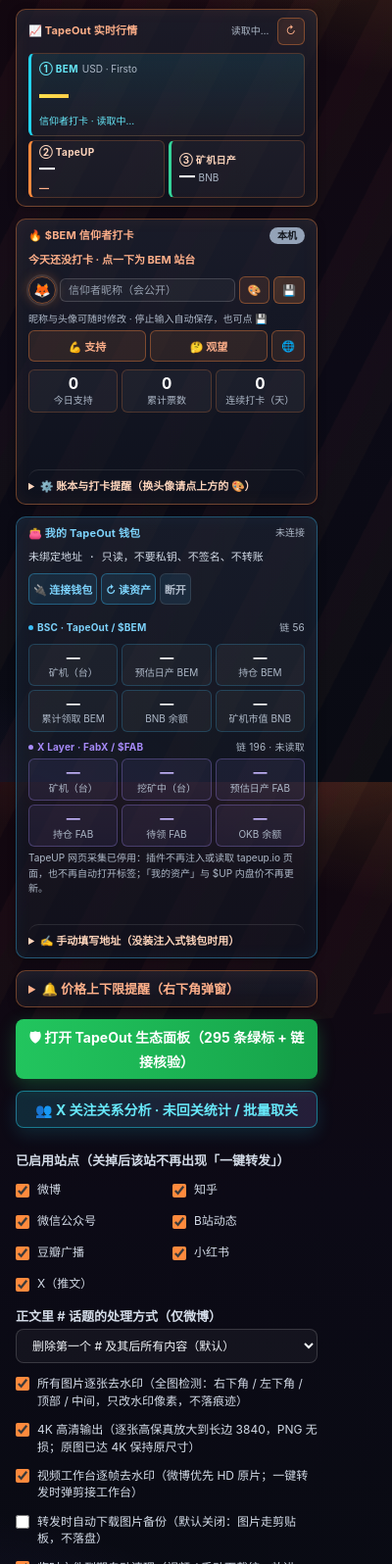
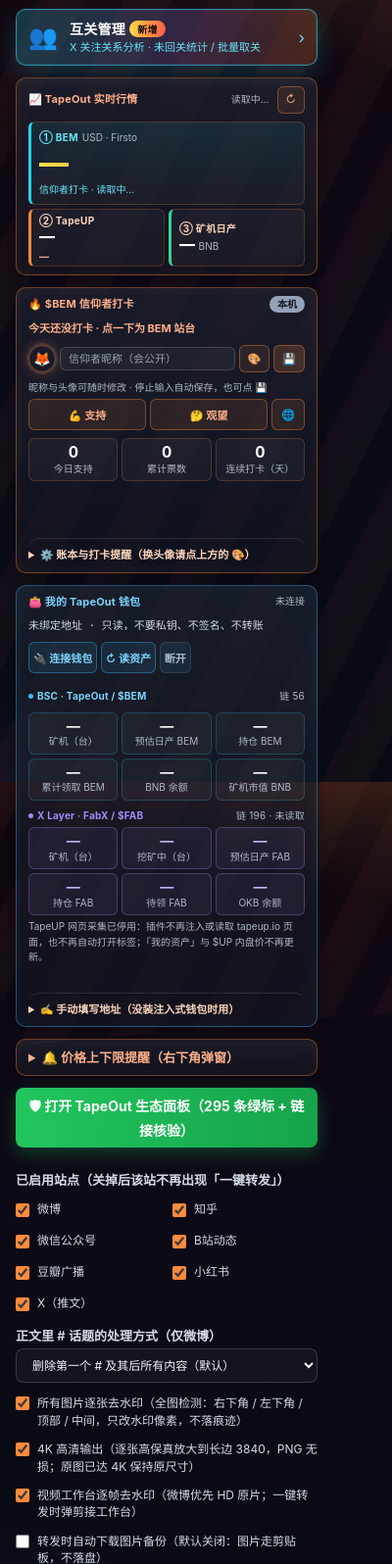
Before and after one commit to kenter1643/TapePost, a browser extension: page popup.html in a window 400 px wide. Shown: the part 46-1642 px from the top of the page at 98% size. Drawn offline with Linux system fonts and the light colour scheme.

Commit message:
1.5.19 界面调整（不 bump 版本）：互关管理入口移到弹窗顶部并做成主 CTA
用户要求「互关管理按钮放在上面，显眼的地方」。原 #openFollow 藏在弹窗底部（价格提醒折叠区与生态面板之间），需滚动很久才看得到。\n- popup.html：把按钮移到 h1 品牌头正下方、行情面板之前，改成图标 + 主标题「互关管理」+「新增」徽标 + 中文副标题 + 右箭头的青紫渐变主入口卡；沿用 1.5.10 design tokens，含 hover / focus-visible / reduced-motion / 4pt 网格，底部旧按钮删除。\n- popup.js 按 id 绑定不变；权限、数据流、接收方、隐私口径均不变。\n- 文档口径同步：README、store/listing.json、三份隐私政策（含仓库外账本副本）、Obsidian 教程统一称「👥 互关管理」，并说明在弹窗最上方。\n- test-follow.js 新增 5 条断言：入口位于 h1 之后 pricePanel 之前、全局唯一、中文主标题/徽标/副标题/箭头、渐变卡样式、文档口径一致；150/150 → 155/155。\n自检：node --check 全绿；deepseek 30/30、video-entry 18/18、video-watermark 49/49、wallet-vote-assets 219/219、bg-reconnect 27/27、ai-comments 46/46、tapeup-removed 61/61、comment-write 68/68、video-caption 58/58、follow 155/155、ledger 51/51；harness 489/532，FAIL 清单与基线逐行一致（新增失败 0）；Chrome headless 静态实渲确认入口醒目且无溢出。商店包重生成 33 文件、逐字节校验通过，版本仍 1.5.19。

```diff
--- a/popup.html
+++ b/popup.html
@@ -104,12 +104,26 @@
     .ok { color:var(--success); font-size:var(--fs-caption); margin-top:var(--sp-2); display:none; }
 
     /* 主/次按钮：统一圆角、最小高度与状态 */
-    #save,#openPanel,#openFollow,#check { width:100%; min-height:38px; padding:var(--sp-2) var(--sp-3);
+    #save,#openPanel,#check { width:100%; min-height:38px; padding:var(--sp-2) var(--sp-3);
       border-radius:var(--r-sm); font-size:var(--fs-subhead); font-weight:700; cursor:pointer; }
-    #openFollow { margin:0 0 var(--sp-3); border:1px solid rgba(34,211,238,.48);
-      background:linear-gradient(92deg,rgba(34,211,238,.16),rgba(167,139,250,.16));
-      color:var(--cyan-soft); box-shadow:0 6px 18px rgba(34,211,238,.14); }
-    #openFollow:hover { background:linear-gradient(92deg,rgba(34,211,238,.26),rgba(167,139,250,.26)); }
+    /* 顶部主入口：互关管理（1.5.19 起固定在品牌头正下方，弹窗第一眼可见） */
+    #openFollow { display:flex; align-items:center; gap:var(--sp-3); width:100%; min-height:58px;
+      margin:0 0 var(--sp-3); padding:var(--sp-2) var(--sp-3); text-align:left; cursor:pointer;
+      border:1px solid rgba(34,211,238,.58); border-radius:var(--r-md);
+      background:linear-gradient(100deg,rgba(34,211,238,.24),rgba(167,139,250,.22) 54%,rgba(255,138,61,.20));
+      box-shadow:0 10px 26px rgba(34,211,238,.20),inset 0 0 0 1px rgba(255,255,255,.05);
+      color:var(--text-1); }
+    #openFollow:hover { border-color:rgba(34,211,238,.85);
+      background:linear-gradient(100deg,rgba(34,211,238,.36),rgba(167,139,250,.32) 54%,rgba(255,138,61,.30));
+      box-shadow:0 12px 30px rgba(34,211,238,.30); }
+    #openFollow .he-ico { flex:0 0 auto; font-size:24px; line-height:1; }
+    #openFollow .he-txt { flex:1; min-width:0; display:flex; flex-direction:column; gap:2px; }
+    #openFollow .he-title { font-size:var(--fs-subhead); font-weight:800; color:#fff; letter-spacing:.3px; }
+    #openFollow .he-sub { font-size:var(--fs-caption); line-height:1.45; color:var(--cyan-soft); }
+    #openFollow .he-new { display:inline-block; margin-left:var(--sp-1); vertical-align:1px;
+      font-size:var(--fs-micro); font-weight:800; color:var(--text-onbrand);
+      background:var(--grad-brand); border-radius:var(--r-pill); padding:1px var(--sp-2); white-space:nowrap; }
+    #openFollow .he-arrow { flex:0 0 auto; font-size:var(--fs-title); color:var(--cyan-soft); line-height:1; }
     #save { margin-top:var(--sp-3); border:none; background:var(--grad-cta); color:#fff;
       box-shadow:0 6px 18px rgba(255,94,77,.32); }
     #save:hover { background:linear-gradient(92deg,#ffae57,#ff7355); }
@@ -363,6 +377,16 @@
   <!-- 1.5.10：标题补回 TapePost，插件全名为「TapePost信仰者工具」；品牌字标与中文名分层，靠 5px 视觉间距分隔 -->
   <h1><span class="brand-word">TapePost</span><span class="brand-cn">信仰者工具</span><span class="appver" id="appVersion">v1.5.19</span></h1>
 
+  <!-- 1.5.19：互关管理主入口固定在品牌头正下方，打开 X 关注关系分析独立面板 -->
+  <button id="openFollow" type="button" title="打开 X 关注关系分析面板（未回关统计 / 分类明细 / 批量取关）">
+    <span class="he-ico" aria-hidden="true">👥</span>
+    <span class="he-txt">
+      <span class="he-title">互关管理<span class="he-new">新增</span></span>
+      <span class="he-sub">X 关注关系分析 · 未回关统计 / 批量取关</span>
+    </span>
+    <span class="he-arrow" aria-hidden="true">›</span>
+  </button>
+
   <!-- 1.5.5：BEM 置顶为主卡（最大字号），TapeUP / 矿机日产并排第二行；描述一律 8px -->
   <section class="tape-prices" id="pricePanel">
     <div class="price-head">
@@ -551,7 +575,6 @@
   </details>
 
   <button id="openPanel" type="button">🛡 打开 TapeOut 生态面板（295 条绿标 + 链接核验）</button>
-  <button id="openFollow" type="button">👥 X 关注关系分析 · 未回关统计 / 批量取关</button>
 
   <label>已启用站点（关掉后该站不再出现「一键转发」）</label>
   <div class="sites" id="sites">
--- a/popup.js
+++ b/popup.js
@@ -516,7 +516,7 @@ bind('openPanel', () => {
   try { chrome.tabs.create({ url: chrome.runtime.getURL('panel.html') }); }
   catch (e) { grokStatus('打开生态面板失败：' + String(e && e.message || e), false); }
 });
-// 1.5.19：X 关注关系分析（未回关统计 / 分类明细 / 限速批量取关）
+// 1.5.19：弹窗顶部「👥 互关管理」主入口 → X 关注关系分析面板（未回关统计 / 分类明细 / 限速批量取关）
 bind('openFollow', () => {
   try { chrome.tabs.create({ url: chrome.runtime.getURL('follow.html') }); }
   catch (e) { grokStatus('打开关注分析面板失败：' + String(e && e.message || e), false); }
```
Also changed, not shown: docs/privacy.html (+1 -1 lines), store/privacy-site/index.html (+1 -1 lines), test-follow.js (+21 -0 lines), store/listing.json, 2 other files.
